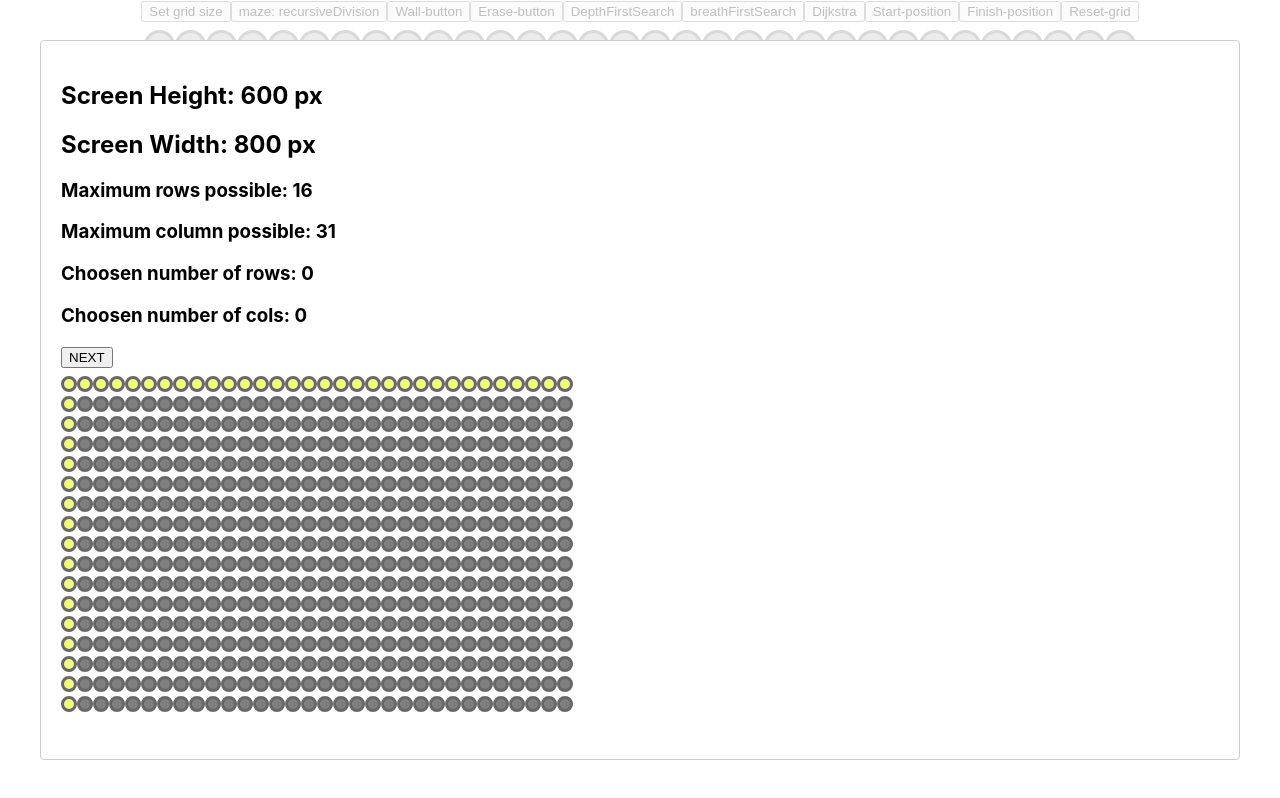
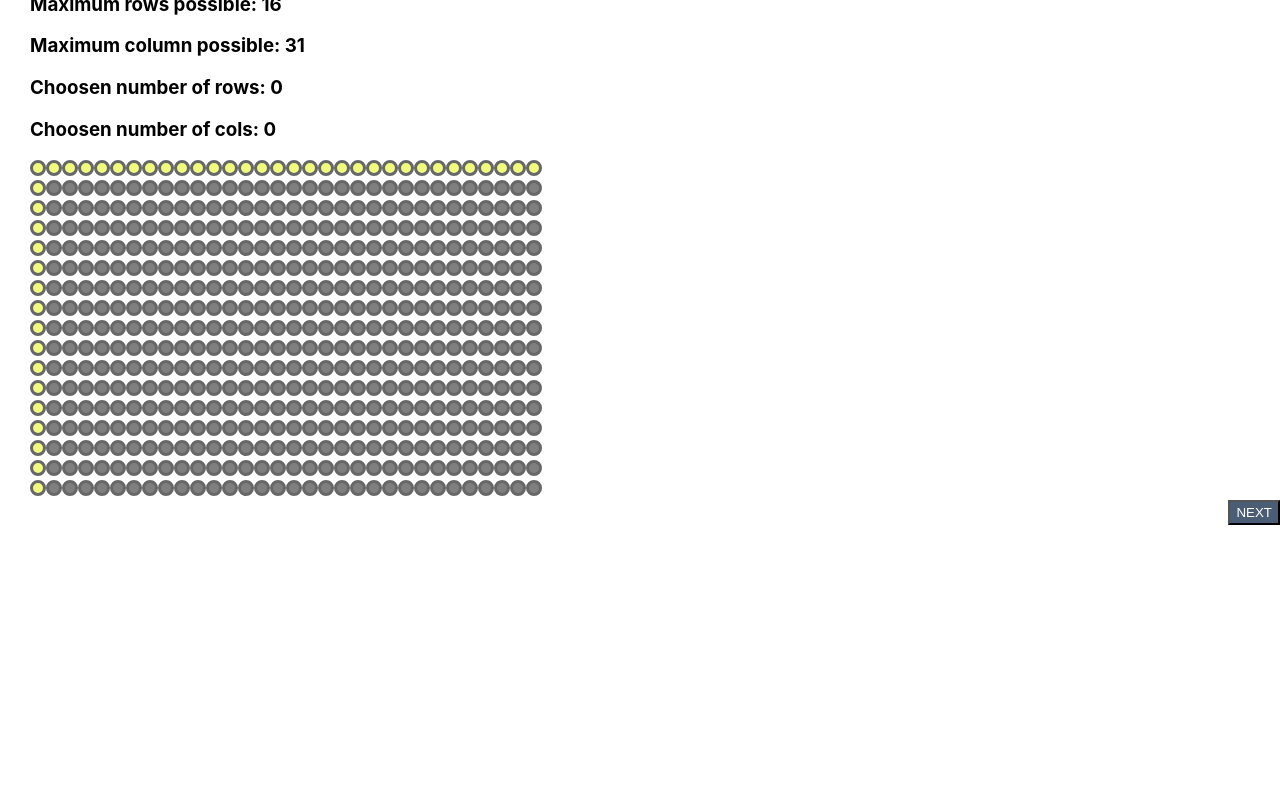
Before and after one commit to aliqmuhammed/Visual-Pathfinding-Maze-generating-algorithms, a React (Create React App) app: page / in a window 1280 px wide. Built offline with nearby package versions, Linux system fonts and the light colour scheme.

Commit message:
basic setup for modal and styling

```diff
--- a/src/visualize/Visualize.css
+++ b/src/visualize/Visualize.css
@@ -1,3 +1,44 @@
 .grid{
  margin-top: 8px;
 }
+
+.Modal{
+    outline-style: solid;
+      position: fixed;
+      top:0;
+      left:0;
+      right:0;
+      bottom:0;
+      background-color:rgba(255, 255, 255, 1);
+      width: 1300px;
+      height:1050px;
+}
+
+.previewGrid{
+   margin-left: 2.5rem;
+}
+
+.modal-nextBtn{
+    height: 25px;
+    width: auto;
+    float: right;
+    margin-right: 10px;
+    margin-bottom: 10px;
+    background-color: rgb(74, 93, 117);
+    color: white;
+}
+.modal-text{
+    margin-left: 2.5rem;
+}
+.ReactModal__Overlay {
+    opacity: 0;
+    transition: opacity 500ms ease-in-out;
+}
+
+.ReactModal__Overlay--after-open{
+    opacity: 1;
+}
+
+.ReactModal__Overlay--before-close{
+    opacity: 0;
+}
--- a/src/visualize/Visualize.jsx
+++ b/src/visualize/Visualize.jsx
@@ -27,6 +27,9 @@ var gridRow;
 var gridCol;
 var ScreenWidth;
 var ScreenHeight;
+//in preview maze we keep track of clicked row and col
+var previousCol;
+var previousRow;
 export default class Visualize extends Component {
     constructor(){
         super();
@@ -214,7 +217,7 @@ export default class Visualize extends Component {
                 console.log('Its ocupied by green')
              return
          }else{
-              circle.className ='circle wall-circle';
+              circle.className ='circle wall-circle-temp';
             }
         }
 
@@ -286,24 +289,67 @@ export default class Visualize extends Component {
      }
     }
 
-    setPreviewCircle(row, col){
+    setPreviewCircle(row,col){
         //column
         if(row === 0 && col >= 0 && col <= gridCol){
             //gridCol = col;
-            this.setState({previewCol: col})
-            console.log('gridCol is now: ' + gridCol)
-        }
+            if(previousRow){
+             document.getElementById(`PreviewCircle-${previousRow.row}-${previousRow.col}`).className = 'PreviewCircle  circle-choosable'
+            }
 
+            //remove animation AFTER the choosen point
+            for (let i = 0; i < gridCol; i++) {
+                if(i <col){
+                    document.getElementById(`PreviewCircle-${row}-${i}`).className = 'PreviewCircle circle-choosable';
+                }else{
+                    document.getElementById(`PreviewCircle-${row}-${i}`).className = 'PreviewCircle';
+                }
+
+             }
+            //local variable for displaying how many colums were chosen
+            this.setState({previewCol:col});
+            //save the current clicked positions (will be used in the if above to erase it when choosing new position)
+            previousRow = ({row:row,col:col});
+            document.getElementById(`PreviewCircle-${row}-${col}`).className = 'PreviewCircle  circle-choosen'
+
+            if(this.state.previewRow != 0){
+            for(let  ix  =  1;  ix < gridRow; ix++) {
+                for (let jx = 0; jx < gridCol; jx++) {
+                   if(ix<=this.state.previewRow && jx<=col){
+                    document.getElementById(`PreviewCircle-${ix}-${jx}`).className = 'PreviewCircle circle-choosable';
+                   }else{
+                       document.getElementById(`PreviewCircle-${ix}-${jx}`).className = 'PreviewCircle';
+                   }
+                }
+               }
+               document.getElementById(`PreviewCircle-${this.state.previewRow}-${0}`).className = 'PreviewCircle  circle-choosen'
+           }
+         }
         //row
         if(row > 0 && row <= gridRow){
             //gridRow = row;
+            //reset previous green choosen row
+            if(previousCol){
+                document.getElementById(`PreviewCircle-${previousCol.row}-${previousCol.col}`).className = 'PreviewCircle  circle-choosable'
+            }
+
+            for(let  ix  =  1;  ix < gridRow; ix++) {
+             for (let jx = 0; jx < gridCol; jx++) {
+                if(ix<=row && jx<=this.state.previewCol){
+                 document.getElementById(`PreviewCircle-${ix}-${jx}`).className = 'PreviewCircle circle-choosable';
+                }else{
+                    document.getElementById(`PreviewCircle-${ix}-${jx}`).className = 'PreviewCircle';
+                }
+             }
+            }
+
+            previousCol = ({row:row,col:col});
             this.setState({previewRow: row})
-            console.log('gridRow is now: ' + gridRow)
-
+            document.getElementById(`PreviewCircle-${row}-${col}`).className = 'PreviewCircle  circle-choosen'
         }
     }
 
-    setCircle(clickedRow,clickedCol,event){
+    setCircle(clickedRow,clickedCol){
         const grid = this.state.grid;
 
         //if its a wall
@@ -425,7 +471,7 @@ export default class Visualize extends Component {
         this.calculateScreenDimensions();
         this.setGrid();
     }
-    nextClosePreview(){
+    closeModal(){
         //acctually sets rows and col
         gridRow = this.state.previewRow;
         gridCol = this.state.previewCol;
@@ -441,6 +487,10 @@ export default class Visualize extends Component {
        //set this to a variable to show the max width possible and height
        gridRow = maxHeight;
        gridCol = maxWidth;
+       //set initialValues to max allowed col and row
+       //TODO how do i want this?--------------------------------------------------------------
+      //this.setState({previewRow: gridRow-1,previewCol:gridCol-1})
+
        //acctually sets the initialgrid with values above (maxHeight and maxWidth)
        this.setGrid();
       }
@@ -517,17 +567,19 @@ export default class Visualize extends Component {
             <button onClick={() => this.resetGrid()}>
                 Reset-grid
             </button> {/*onRequestClose={() => this.setState({isOpen: false})} */}
-            <Modal isOpen={this.state.isOpen}  >
+            <Modal
+            className="Modal"
+            isOpen={this.state.isOpen}
+            style={customStyles()}  >
+            <div className="modal-text">
             <h2>Screen Height: {ScreenHeight} px</h2>
             <h2>Screen Width: {ScreenWidth} px</h2>
             <h3>Maximum rows possible: <span>{gridRow-1}</span></h3>
             <h3>Maximum column possible: <span>{gridCol-1}</span></h3>
             <h3>Choosen number of rows: {this.state.previewRow}</h3>
             <h3>Choosen number of cols: {this.state.previewCol}</h3>
-            <button onClick={() =>this.nextClosePreview()} >
-                NEXT
-            </button>
-            <div className="grid">
+            </div>
+            <div className="grid previewGrid">
             {grid.map((row,index)=>{
                     return(
                         <div key={index}>
@@ -537,14 +589,19 @@ export default class Visualize extends Component {
                              <>
                              {previewIsChoosable(row,col)?
                              <PreviewCircle
+                             key={CircleIndex}
                              isChoosable={true}
-                             onClick={() => this.setPreviewCircle(row, col)}
+                             row={row}
+                             col={col}
+                             onClick={() => this.setPreviewCircle(row,col)}
                              isChoosen={false}
                              >
                              </PreviewCircle>
                              :
                              <PreviewCircle
                              isChoosable={false}
+                             row={row}
+                             col={col}
                              onClick={() => console.log()}
                              >
                              </PreviewCircle>
@@ -556,6 +613,9 @@ export default class Visualize extends Component {
                    );
                 })}
             </div>
+            <button className='modal-nextBtn' onClick={() =>this.closeModal()} >
+                NEXT
+            </button>
             </Modal>
             <div className="grid">
                 {grid.map((row,index)=>{
@@ -634,7 +694,6 @@ const enableButtons = ()=>{
     }
   }
 // ANIMATE
-//Vi kan använda denna metoden för att animera andra, gör den generell och byt namn
 const animatePathFinding = (totalPath)=>{
     var previousCircle = null;
     var circle = null;
@@ -672,3 +731,16 @@ const previewIsChoosable = (row,col)=>{
         return false;
     }
 }
+
+const customStyles =() => {
+    return{
+    content : {
+      top                   : '50%',
+      left                  : '50%',
+      right                 : 'auto',
+      bottom                : 'auto',
+      marginRight           : '-50%',
+      transform             : 'translate(-50%, -50%)'
+    }
+}
+  };
--- a/src/visualize/circles/Circle.css
+++ b/src/visualize/circles/Circle.css
@@ -1,9 +1,10 @@
 .circle{
     width: 25px;
     height: 25px;
-    border-radius: 50%;
+    border-radius: 20%;
+    padding:1px;
     border-style: solid;
-    border-width: 3px;
+    border-width: 1px;
     border-color: rgb(104, 103, 103);
     background-color: rgba(0, 0, 0, 0.3);
     display: inline-block;
@@ -17,8 +18,26 @@
     background-color: rgba(120, 209, 69, 0.924);
 }
 
+.wall-circle-temp{
+  background-color: rgb(49, 49, 49);
+}
+
 .wall-circle{
     background-color: rgb(49, 49, 49);
+    animation: stretch2 0.5s;
+    animation-timing-function: ease-out;
+}
+
+@Keyframes stretch2 {
+  0% {
+    transform: scale(0.3);
+  }
+  25%{
+      transform: scale(0.6);
+  }
+  50% {
+      transform: scale(0.9);
+  }
 }
 
 .finish-circle-found{
```
Also changed, not shown: 2 other files (tests, documents, lock files or other folders).
